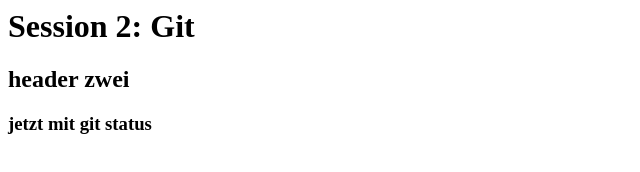
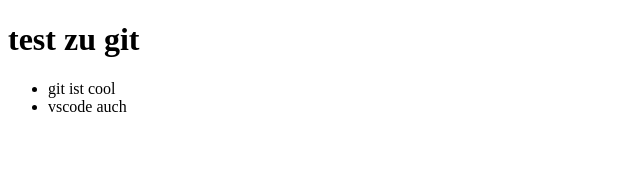
Before and after one commit to mateosenoner/html2, a plain HTML site: page index.html in a window 1280 px wide. Shown: the whole page, without its empty margins (0-640 px from the left). Drawn offline with Linux system fonts and the light colour scheme.

Commit message:
Neue html Struktur

```diff
--- a/index.html
+++ b/index.html
@@ -1,3 +1,15 @@
-<h1>Session 2: Git</h1>
-<h2>header zwei</h2>
-<h3>jetzt mit git status</h3>
+<!DOCTYPE html>
+<html lang="en">
+<head>
+    <meta charset="UTF-8">
+    <title>Dokument1</title>
+</head>
+<body>
+    <h1>test zu git</h1>
+    <ul>
+        <li>git ist cool</li>
+        <li>vscode auch</li>
+    </ul>
+
+</body>
+</html>
```
